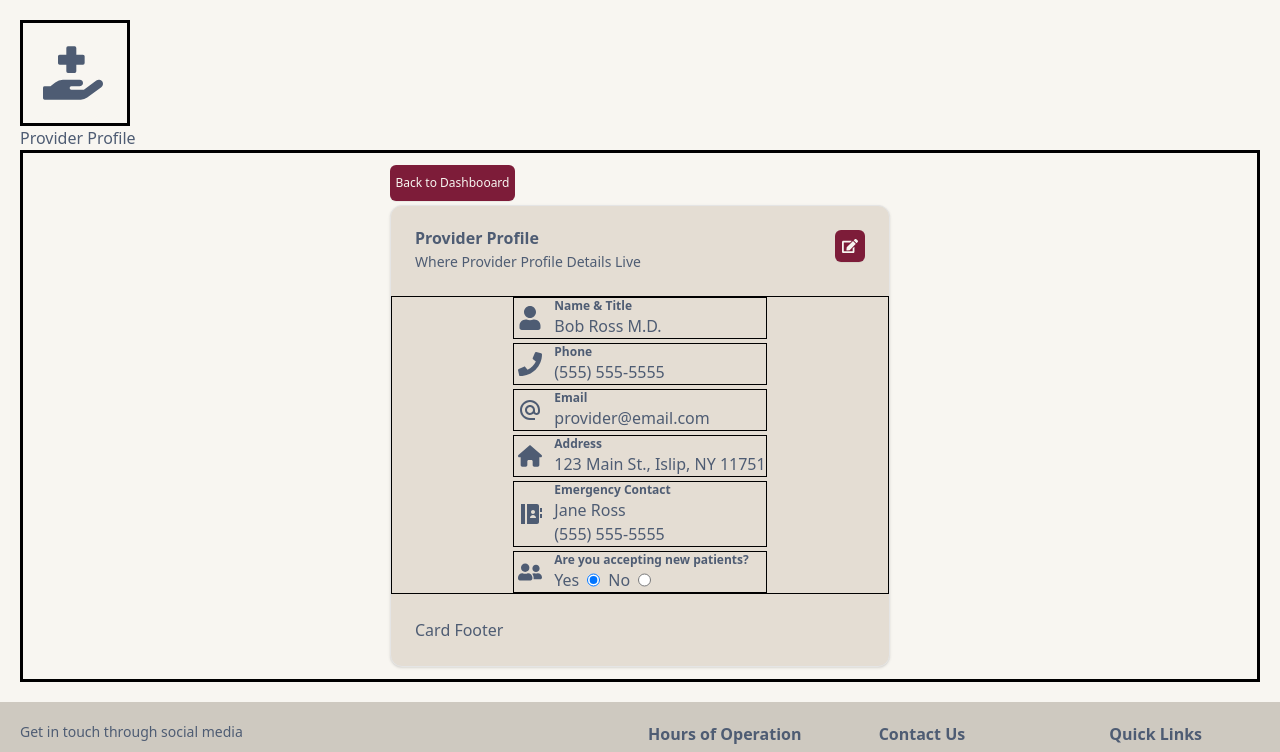
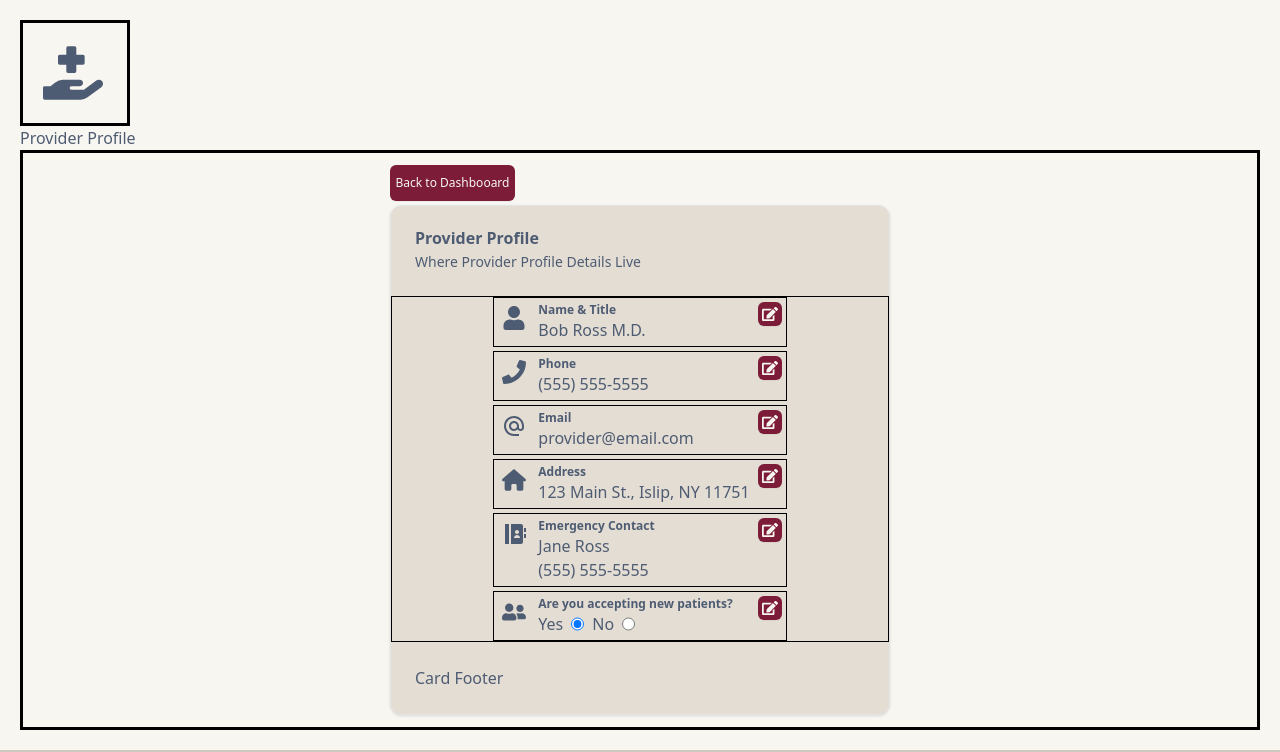
Before and after one commit to rzagramonte/haven-health, a Next.js app: page /provider/profile in a window 1280 px wide. Shown: the top 752 px of the page. Built offline with nearby package versions, Linux system fonts and the light colour scheme; no server answers.

Commit message:
style(provider/profile): added div for styling justify-between
added an extra div so that edit icons are on right and content is on left

```diff
--- a/app/provider/profile/page.tsx
+++ b/app/provider/profile/page.tsx
@@ -107,28 +107,22 @@ export default function ProfilePage() {
             <CardDescription>
               Where Provider Profile Details Live
             </CardDescription>
-            <CardAction>
-              <Button
-                className="w-full max-w-[30px] h-full cursor-pointer"
-                onClick={toggleEditMode}
-              >
-                <FaEdit className="w-full" />
-              </Button>
-            </CardAction>
           </CardHeader>
           <CardContent className="border-1 border-black flex flex-col items-center">
             <ul className="flex flex-col gap-1">
               {providerDummyData.map(({ key, label, value, icon: Icon }) => (
                 <li
                   key={key}
-                  className="border-1 border-black flex items-center gap-2"
+                  className="border-1 border-black flex items-center justify-between gap-2 p-1"
                 >
+                  <div className="flex gap-2">
                     <div className="w-8 h-8 flex items-center justify-center">
                       <Icon className="w-6 h-6" />
                     </div>
                     <div className="flex flex-col">
                       <p className="text-xs font-semibold">{label}</p>
-                    {key === 'emergencyContact' && typeof value === 'object' ? (
+                      {key === 'emergencyContact' &&
+                      typeof value === 'object' ? (
                         <>
                           <p>
                             {value.firstName} {value.lastName}
@@ -162,6 +156,15 @@ export default function ProfilePage() {
                         <p>{value}</p>
                       )}
                     </div>
+                  </div>
+                  <CardAction className="">
+                    <Button
+                      className="w-6 h-6 cursor-pointer"
+                      onClick={toggleEditMode}
+                    >
+                      <FaEdit />
+                    </Button>
+                  </CardAction>
                 </li>
               ))}
             </ul>
```
Lines whose indentation alone changed are shown as unchanged.
